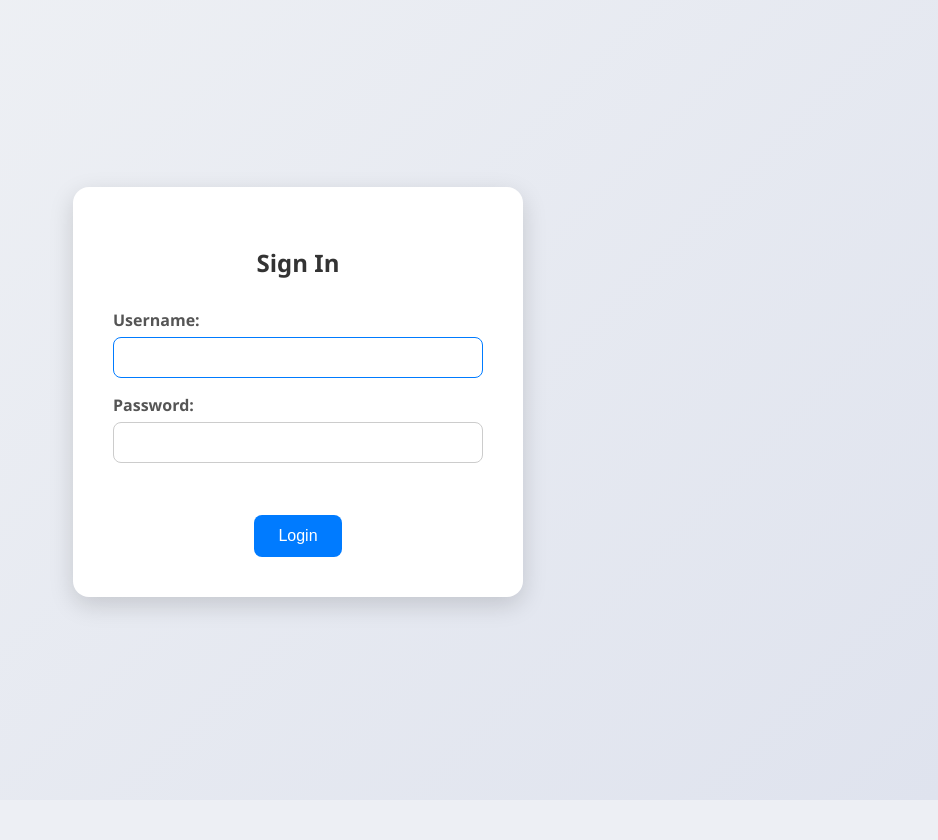
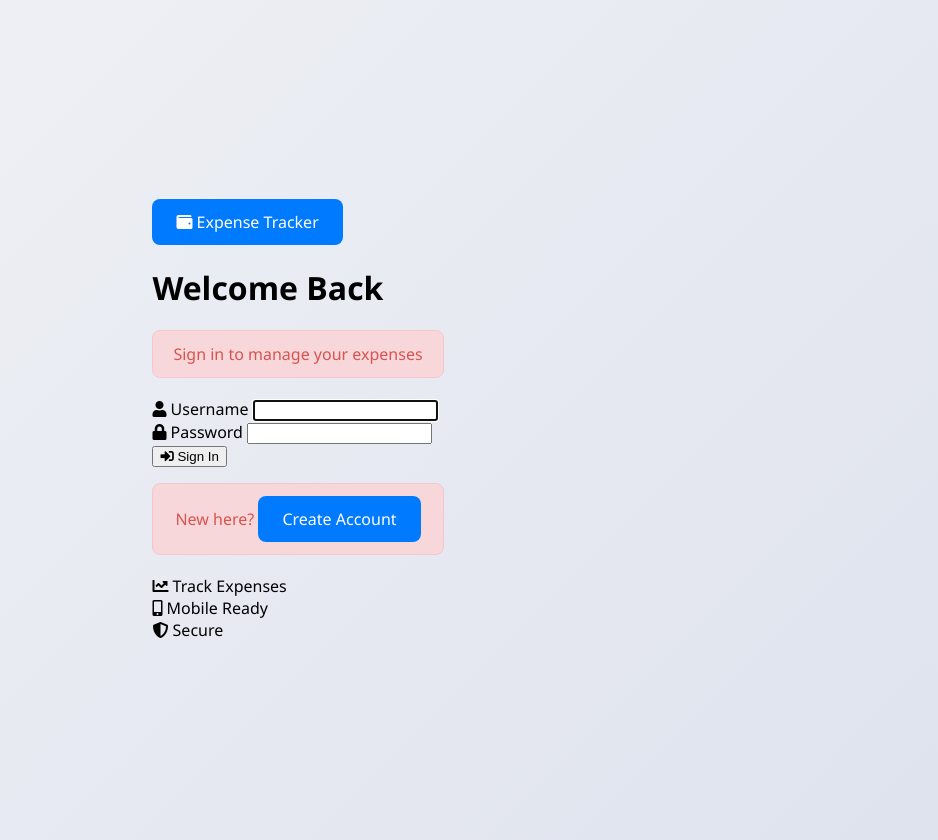
Before and after one commit to Deepali-Shrivastav/Expense_tracker, a Django app: page /accounts/login/ in a window 1280 px wide. Shown: the whole page, without its empty margins (342-1280 px from the left). Before the commit the page ends 800 px from the top, so only its background shows below. Run offline with Django 5.2, Linux system fonts and the light colour scheme.

Commit message:
updated login interface

```diff
--- a/exp_tracker/templates/registration/login.html
+++ b/exp_tracker/templates/registration/login.html
@@ -1,31 +1,79 @@
+{% extends 'base.html' %}
 {% load static %}
-<head>
-    <link rel="stylesheet" type="text/css" href="{% static 'css/login_styles.css' %}">
-</head>
+
+{% block title %}Sign In - Expense Tracker{% endblock %}
+
 {% block content %}
 
-    {% if form.errors %}
-        <p> Your Username and Password didn't match. Please Try Again </p>
-    {% endif %}
+<div class="auth-page">
+    <div class="auth-container">
+        <!-- Logo/Branding Section -->
+        <div class="auth-brand">
+            <a href="{% url 'home' %}" class="brand-link">
+                <i class="fas fa-wallet brand-icon"></i>
+                <span>Expense Tracker</span>
+            </a>
+        </div>
 
-    <form method="post" action="{% url 'login' %}">
-        {% csrf_token %}
-            <div class="container">
-                <div class="form-container">
-                    <div class="form">
-                        <h2 style="text-align: center;"> Sign In </h2>
-                        {{ form.username.label_tag }}
-                        {{ form.username }}
-                        <br><br>
-                        {{ form.password.label_tag }}
-                        {{ form.password }}
-                    </div>
-                    <br>
-                    <div class="button-container">
-                        <input class="btn btn-primary" type="submit" value="Login"/>
+        <div class="auth-card">
+            <div class="auth-header">
+                <h1>Welcome Back</h1>
+                <p>Sign in to manage your expenses</p>
+            </div>
+
+            <form method="post" action="{% url 'login' %}" class="auth-form">
+                {% csrf_token %}
+
+                {% if form.errors %}
+                <div class="error-message">
+                    <i class="fas fa-exclamation-circle"></i>
+                    <div class="error-content">
+                        <p>Your username and password didn't match. Please try again.</p>
                     </div>
                 </div>
+                {% endif %}
+
+                <div class="form-group">
+                    <label for="{{ form.username.id_for_label }}">
+                        <i class="fas fa-user"></i> Username
+                    </label>
+                    {{ form.username }}
+                </div>
+
+                <div class="form-group">
+                    <label for="{{ form.password.id_for_label }}">
+                        <i class="fas fa-lock"></i> Password
+                    </label>
+                    {{ form.password }}
+                </div>
+
+                <button type="submit" class="auth-button">
+                    <i class="fas fa-sign-in-alt"></i> Sign In
+                </button>
+
+                <div class="auth-links">
+                    <p>New here? <a href="{% url 'register' %}">Create Account</a></p>
+                </div>
+            </form>
+        </div>
+
+        <div class="auth-footer">
+            <div class="features-grid">
+                <div class="feature">
+                    <i class="fas fa-chart-line"></i>
+                    <span>Track Expenses</span>
+                </div>
+                <div class="feature">
+                    <i class="fas fa-mobile-alt"></i>
+                    <span>Mobile Ready</span>
+                </div>
+                <div class="feature">
+                    <i class="fas fa-shield-alt"></i>
+                    <span>Secure</span>
+                </div>
             </div>
+        </div>
+    </div>
+</div>
 
-    </form>
 {% endblock %}
```
